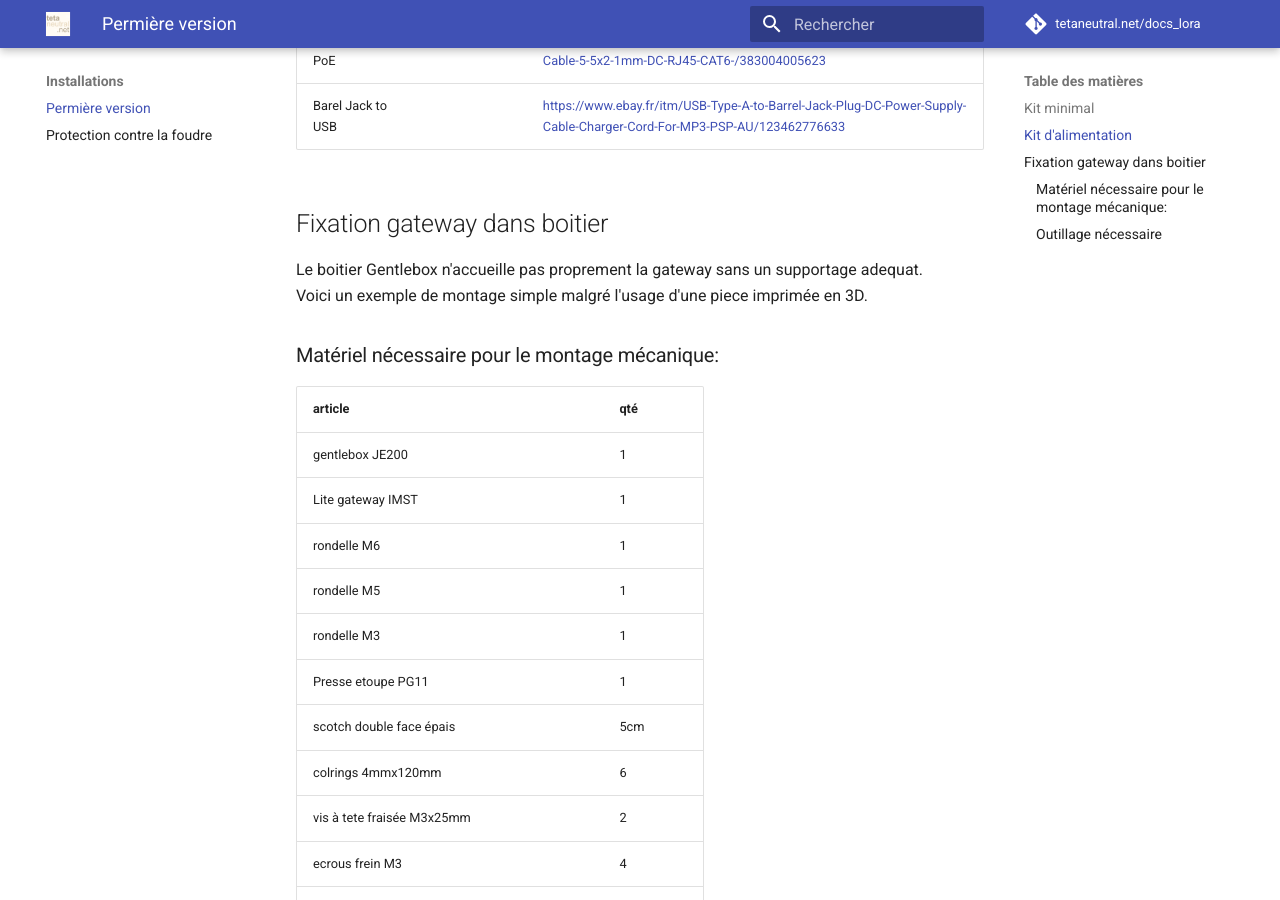
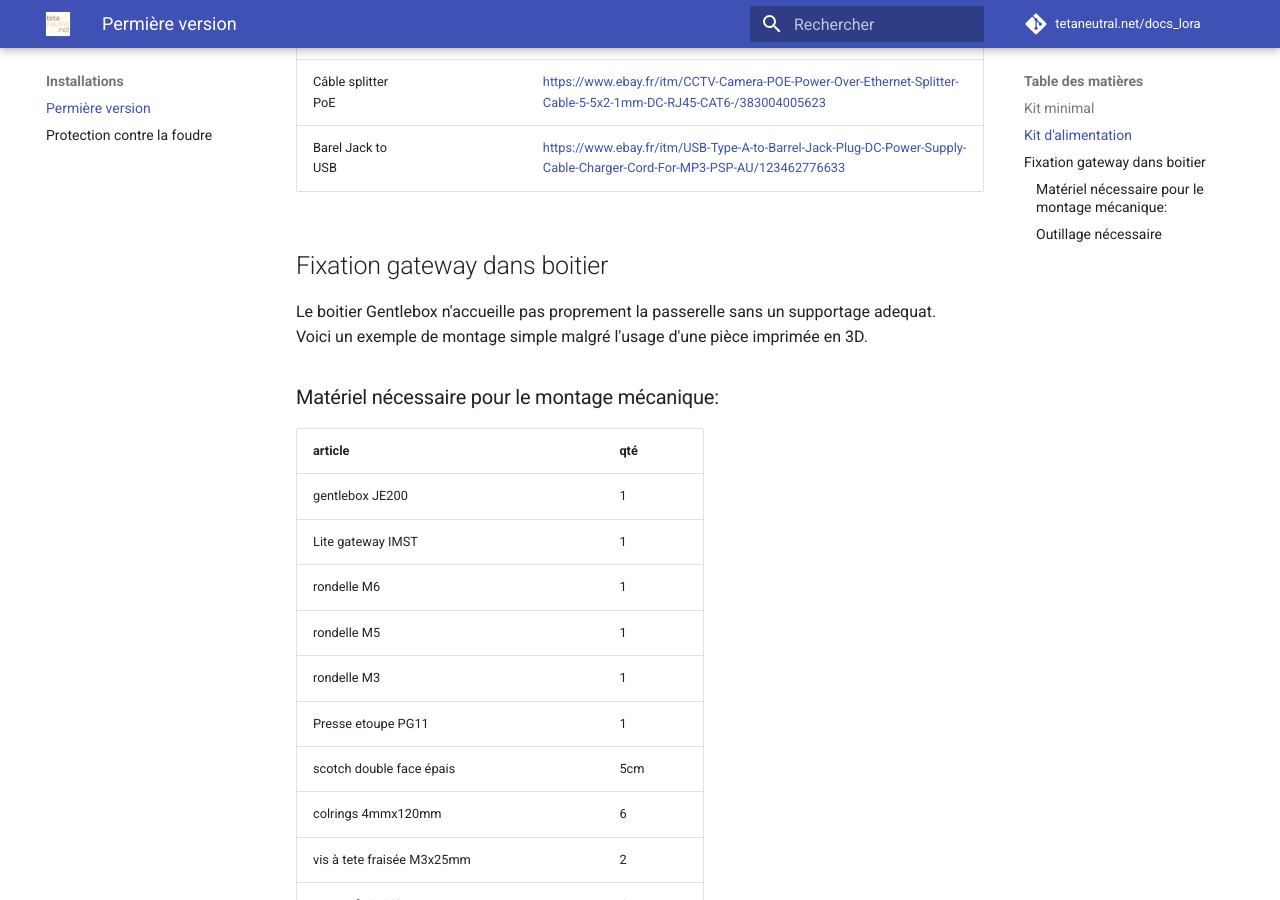
Before and after one commit to NICOLASGON/docs_lora_tetaneutral, an MkDocs documentation site: the page built from docs/installations/v1.md, in a window 1280 px wide and 900 px high, scrolled down 1321 px. Built offline with MkDocs 1.6.1 and Material for MkDocs 9.7.7, drawn with Linux system fonts in a browser that asks for light colours; comment, search, counter and statistics services are not loaded; some of the changed text lies outside the part shown.

Commit message:
maj setup gw v1

```diff
--- a/docs/installations/v1.md
+++ b/docs/installations/v1.md
@@ -1,6 +1,7 @@
 # Permière version
 
-Voici la description de notre premier type d'installations LoRa.
+Voici la description de notre premier kit pour avoir une passerelle LoRaWAN installée en extérieur.
+
 Nous éprouvons actuellement les matériels qui sont commercialisés pour la deuxième version.
 
 ## Kit minimal
@@ -32,8 +33,8 @@ Barel Jack to USB | | [https://www.ebay.fr/itm/USB-Type-A-to-Barrel-Jack-Plug-DC
 
 ## Fixation gateway dans boitier
 
-Le boitier Gentlebox n'accueille pas proprement la gateway sans un supportage adequat.
-Voici un exemple de montage simple malgré l'usage d'une piece imprimée en 3D.
+Le boitier Gentlebox n'accueille pas proprement la passerelle sans un supportage adequat.
+Voici un exemple de montage simple malgré l'usage d'une pièce imprimée en 3D.
 
 ###Matériel nécessaire pour le montage mécanique:
 
```
